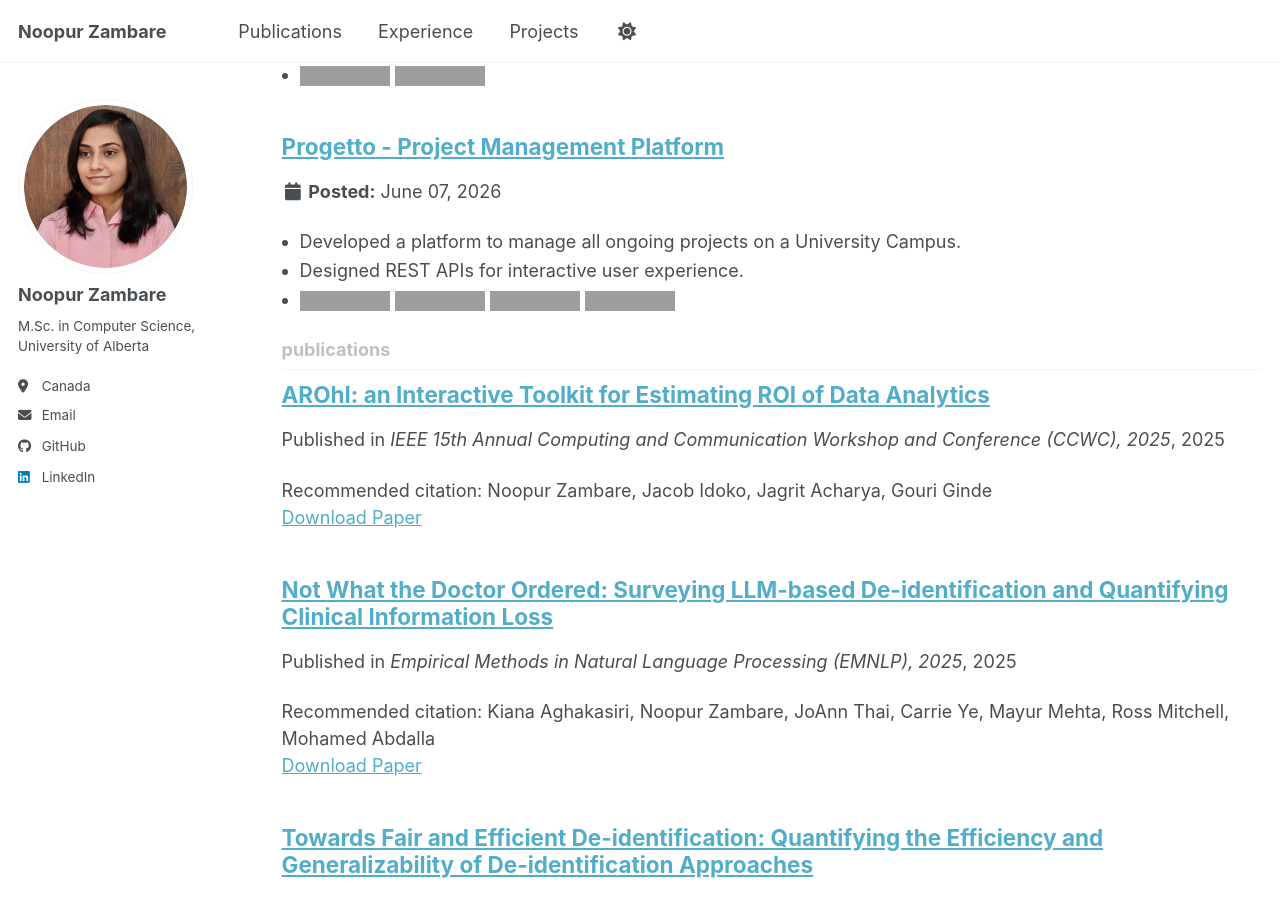
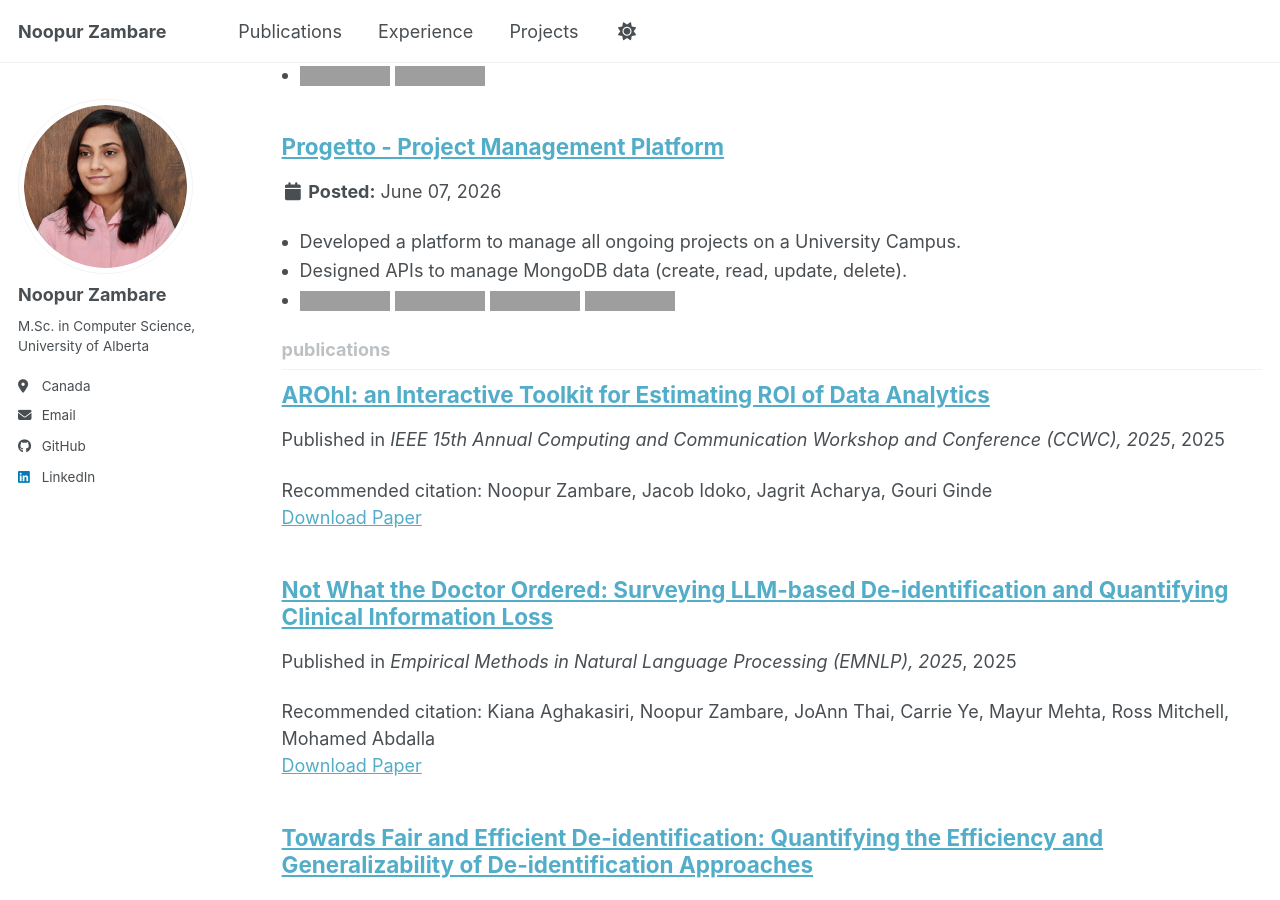
Before and after one commit to noopur-zambare/noopur-zambare.github.io, a Jekyll site: the page built from _pages/collection-archive.html, in a window 1280 px wide and 900 px high, scrolled down 4213 px, cut to the strip 0-900 px from the top of the window. Built offline with Jekyll 4.4.1, drawn with Linux system fonts in a browser that asks for light colours; a script bundle is joined from its source files by our own code; library files that are not in the unit come from our copies; grey boxes are pictures that could not be loaded.

Commit message:
project changed

```diff
--- a/_projects/e-progetto.md
+++ b/_projects/e-progetto.md
@@ -6,7 +6,7 @@ permalink: /projects/project-5
 excerpt: "<div style='text-align: justify;'>
 <ul style='margin: 6px 0 0 0; padding-left: 18px;'>
 <li style='margin: 2px 0;'>Developed a platform to manage all ongoing projects on a University Campus.</li>
-<li style='margin: 2px 0;'>Designed REST APIs for interactive user experience.</li>
+<li style='margin: 2px 0;'>Designed APIs to manage MongoDB data (create, read, update, delete).</li>
 <li>
 <img src='https://img.shields.io/badge/AWS-%23FF9900.svg?logo=amazon-web-services&logoColor=white'/>
 <img src='https://img.shields.io/badge/MongoDB-%234ea94b.svg?logo=mongodb&logoColor=white'/>
@@ -23,7 +23,7 @@ video: /images/Progetto.mp4
 
 <ul>
 <li>Developed a platform to manage all ongoing projects on a University Campus.</li>
-<li>Designed REST APIs for interactive user experience.</li>
+<li>Designed APIs to manage MongoDB data (create, read, update, delete).</li>
 </ul>
 
 <h2>Tech Stack</h2>
```
